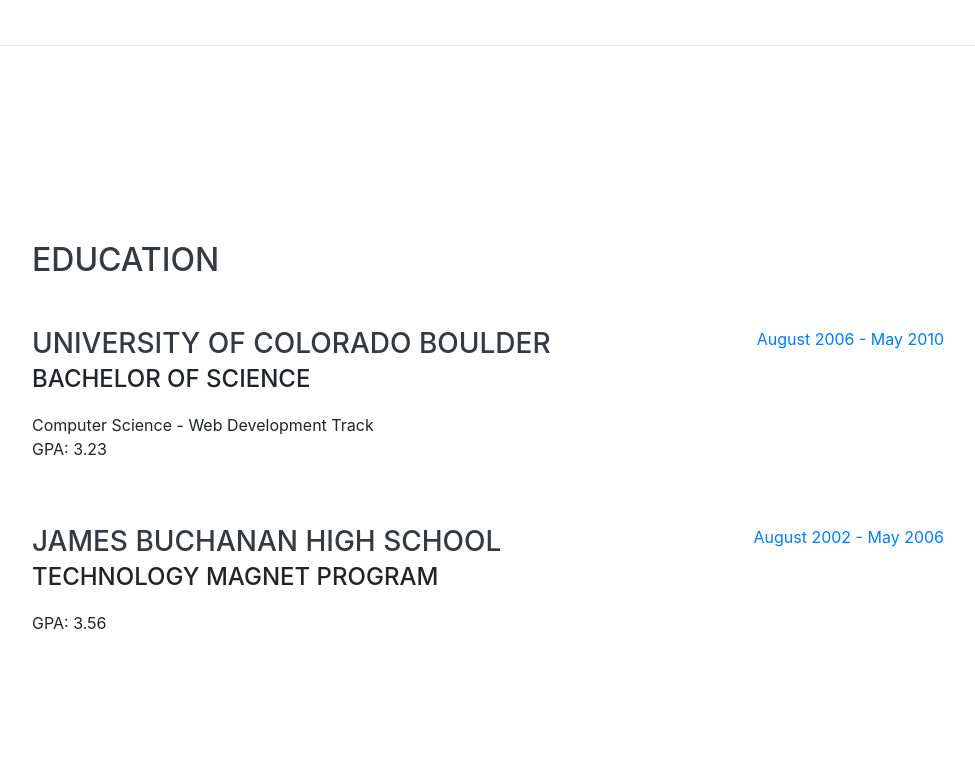
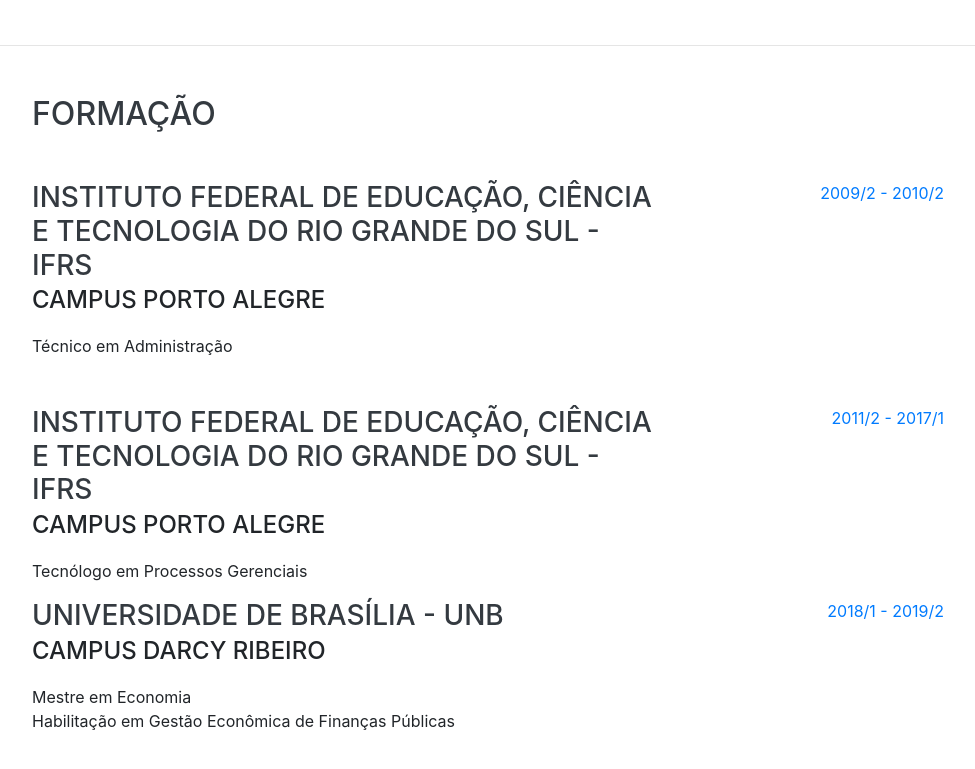
Before and after one commit to Gui-Menezes/Gui-Menezes.github.io, a website with bundled scripts: page index.html in a window 1280 px wide. Shown: the part 1849-2618 px from the top of the page, without its empty margins (288-1263 px from the left). Built offline with nearby package versions, Linux system fonts and the light colour scheme; a web font is replaced by a local one.

Commit message:
Segunda commit de página de apresentação pessoal (atualização de Formação)

```diff
--- a/index.html
+++ b/index.html
@@ -38,13 +38,13 @@
     <div class="collapse navbar-collapse" id="navbarSupportedContent">
       <ul class="navbar-nav">
         <li class="nav-item">
-          <a class="nav-link js-scroll-trigger" href="#about">About</a>
+          <a class="nav-link js-scroll-trigger" href="#about">Sobre</a>
         </li>
         <li class="nav-item">
-          <a class="nav-link js-scroll-trigger" href="#experience">Experience</a>
+          <a class="nav-link js-scroll-trigger" href="#experience">Experiência</a>
         </li>
         <li class="nav-item">
-          <a class="nav-link js-scroll-trigger" href="#education">Education</a>
+          <a class="nav-link js-scroll-trigger" href="#education">Formação</a>
         </li>
         <li class="nav-item">
           <a class="nav-link js-scroll-trigger" href="#skills">Skills</a>
@@ -66,7 +66,7 @@
         <h1 class="mb-0">Guilherme
           <span class="text-primary">Benvegnú Menezes</span>
         </h1>
-        <div class="subheading mb-5">Porto Alegre/RS · +55 51 99155-9204 ·
+        <div class="subheading mb-5">Porto Alegre, Rio Grande do Sul · +55 51 99155-9204 ·
           <a href="mailto:guibenmen@gmail.com">guibenmen@gmail.com</a>
         </div>
         <p class="lead mb-5">I am experienced in leveraging agile frameworks to provide a robust synopsis for high level overviews. Iterative approaches to corporate strategy foster collaborative thinking to further the overall value proposition.</p>
@@ -74,7 +74,7 @@
           <a href="#">
             <i class="fab fa-linkedin-in"></i>
           </a>
-          <a href="#">
+          <a href="https://github.com/Gui-Menezes">
             <i class="fab fa-github"></i>
           </a>
         </div>
@@ -85,7 +85,7 @@
 
     <section class="resume-section p-3 p-lg-5 d-flex justify-content-center" id="experience">
       <div class="w-100">
-        <h2 class="mb-5">Experience</h2>
+        <h2 class="mb-5">Experiência</h2>
 
         <div class="resume-item d-flex flex-column flex-md-row justify-content-between mb-5">
           <div class="resume-content">
@@ -139,31 +139,41 @@
 
     <section class="resume-section p-3 p-lg-5 d-flex align-items-center" id="education">
       <div class="w-100">
-        <h2 class="mb-5">Education</h2>
+        <h2 class="mb-5">Formação</h2>
 
         <div class="resume-item d-flex flex-column flex-md-row justify-content-between mb-5">
           <div class="resume-content">
-            <h3 class="mb-0">University of Colorado Boulder</h3>
-            <div class="subheading mb-3">Bachelor of Science</div>
-            <div>Computer Science - Web Development Track</div>
-            <p>GPA: 3.23</p>
+            <h3 class="mb-0">Instituto Federal de Educação, Ciência e Tecnologia do Rio Grande do Sul - IFRS</h3>
+            <div class="subheading mb-3">Campus Porto Alegre</div>
+            <div>Técnico em Administração</div>
           </div>
           <div class="resume-date text-md-right">
-            <span class="text-primary">August 2006 - May 2010</span>
+            <span class="text-primary">2009/2 - 2010/2</span>
           </div>
         </div>
 
         <div class="resume-item d-flex flex-column flex-md-row justify-content-between">
           <div class="resume-content">
-            <h3 class="mb-0">James Buchanan High School</h3>
-            <div class="subheading mb-3">Technology Magnet Program</div>
-            <p>GPA: 3.56</p>
+            <h3 class="mb-0">Instituto Federal de Educação, Ciência e Tecnologia do Rio Grande do Sul - IFRS</h3>
+            <div class="subheading mb-3">Campus Porto Alegre</div>
+            <p>Tecnólogo em Processos Gerenciais</p>
           </div>
           <div class="resume-date text-md-right">
-            <span class="text-primary">August 2002 - May 2006</span>
+            <span class="text-primary">2011/2 - 2017/1</span>
           </div>
         </div>
 
+        <div class="resume-item d-flex flex-column flex-md-row justify-content-between mb-5">
+          <div class="resume-content">
+            <h3 class="mb-0">Universidade de Brasília - UnB</h3>
+            <div class="subheading mb-3">Campus Darcy Ribeiro</div>
+            <div>Mestre em Economia</div>
+            <p> Habilitação em Gestão Econômica de Finanças Públicas</p>
+          </div>
+          <div class="resume-date text-md-right">
+            <span class="text-primary">2018/1 - 2019/2</span>
+          </div>
+        </div>
       </div>
     </section>
 
```
